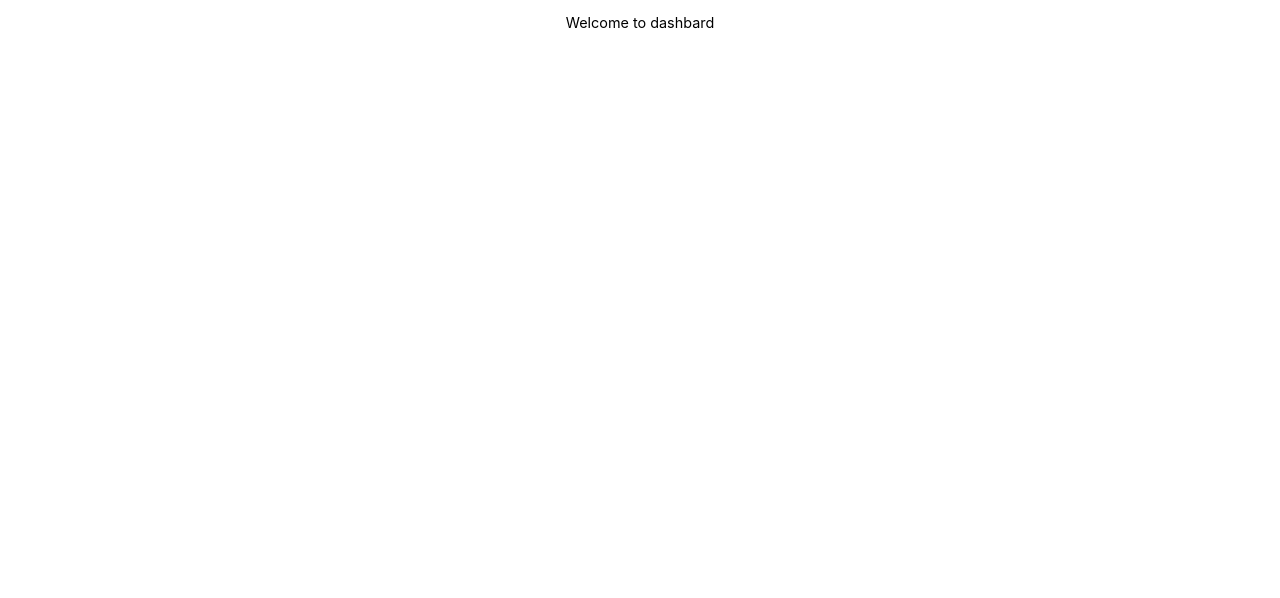
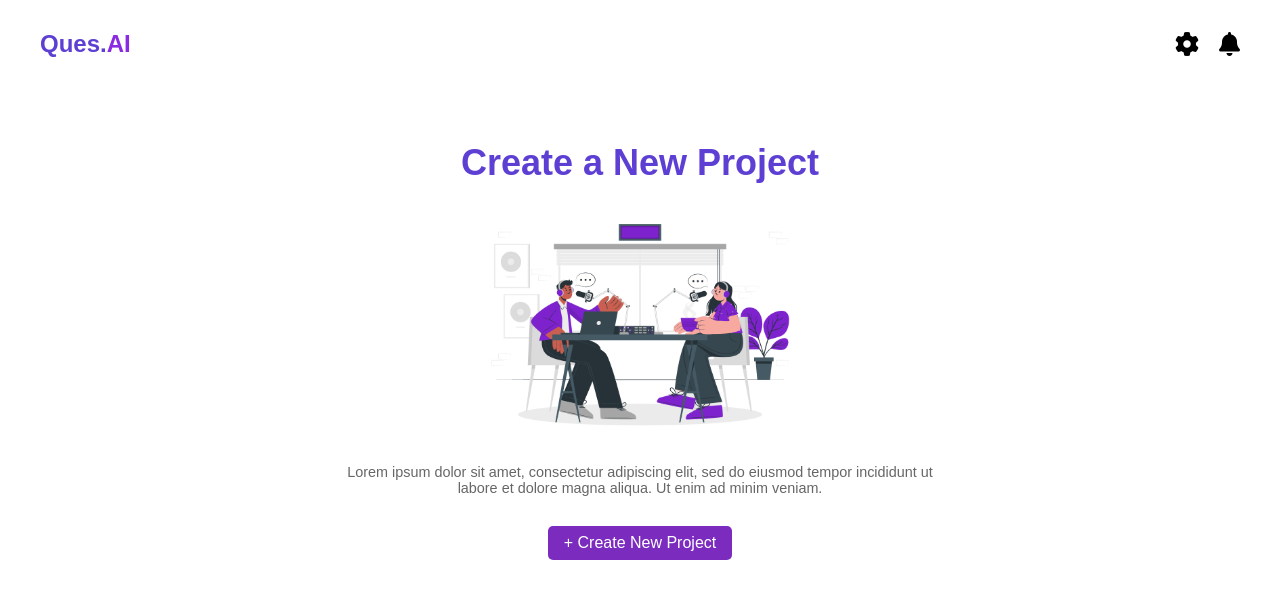
Before and after one commit to Pranali200/mern_app, a React (Create React App) app in the folder frontend/: page /dashboard in a window 1280 px wide. Shown: the top 598 px of the page. Built offline with nearby package versions, Linux system fonts and the light colour scheme.

Commit message:
Create project modal implementation

```diff
--- a/frontend/package.json
+++ b/frontend/package.json
@@ -3,6 +3,7 @@
   "version": "0.1.0",
   "private": true,
   "dependencies": {
+    "@fortawesome/fontawesome-free": "^6.7.2",
     "@testing-library/dom": "^10.4.0",
     "@testing-library/jest-dom": "^6.6.3",
     "@testing-library/react": "^16.3.0",
--- a/frontend/src/App.js
+++ b/frontend/src/App.js
@@ -1,7 +1,7 @@
 import LoginPage from './pages/LoginPage';
 import {BrowserRouter as Router, Routes, Route} from 'react-router-dom'
 import CreateAccountPage from './pages/CreateAccount';
-import Dashboard from './pages/Dashboard'
+import CreateProjectPage from './pages/CreateProjectPage';
 
 function App() {
   return (
@@ -9,7 +9,7 @@ function App() {
       <Routes>
         <Route path ="/" element = {<LoginPage/>}></Route>
         <Route path="/create-account" element={<CreateAccountPage/>}></Route>
-        <Route path = "/dashboard" element = {<Dashboard/>}></Route>
+        <Route path = "/dashboard" element = {<CreateProjectPage/>}></Route>
       </Routes>
     </Router>
   );
--- /dev/null
+++ b/frontend/src/pages/CreateProjectPage.jsx
@@ -0,0 +1,46 @@
+import '../styles/CreateProjectPage.css'
+import '@fortawesome/fontawesome-free/css/all.min.css';
+import { useState } from 'react';
+import CreateProjectPopup from './CreateProjectPopup';
+
+export default function CreateProjectPage(){
+    const [showPopUP, setShowPopUp] = useState('')
+
+    const handleCreateProjectClick = () =>{
+        setShowPopUp(true);
+    }
+    const handleClose = () =>{
+        setShowPopUp(false)
+    }
+
+    const handleCreateProject = ()=>{
+        console.log("project created");
+        setShowPopUp(false);
+    }
+    return(
+        <div className="create-project-container">
+            <header className="header">
+                <div className="logo"> Ques.<span>AI</span></div>
+                <div className="header-icons">
+                <i className='fas fa-cog'></i>
+                    <i className='fas fa-bell'></i>
+
+                </div>
+            </header>
+
+            <main className='main-content'>
+                <h1>Create a New Project</h1>
+
+                <img
+                src='/assets/cuate.png'
+                alt='Create Project Illustartion'
+                className='illustration'></img>
+
+                <p className='description'>Lorem ipsum dolor sit amet, consectetur adipiscing elit, sed do eiusmod tempor incididunt ut labore et dolore magna aliqua. Ut enim ad minim veniam.</p>
+                <button onClick = {handleCreateProjectClick} className='create-button'> + Create New Project</button>
+
+                {showPopUP && (<CreateProjectPopup onClose = {handleClose} onCreate = {handleCreateProject}/>) }
+            </main>
+        </div>
+    )
+}
--- /dev/null
+++ b/frontend/src/pages/CreateProjectPopup.jsx
@@ -0,0 +1,49 @@
+import { useState } from "react";
+import { createproject } from "../service/projectService"; // <-- Import your API function
+import '../styles/PopUp.css';
+
+export default function CreateProjectPopup({ userId, onClose, onCreate }) {
+  const [projectName, setProjectName] = useState('');
+  const [error, setError] = useState('');
+
+  const handleCreate = async () => {
+    if (projectName.trim() === '') {
+      setError('Project Name can\'t be empty');
+      return;
+    }
+
+    try {
+      const newProject = await createproject(userId, projectName);
+      onCreate(newProject);
+      setProjectName('');
+      setError('');
+      onClose();
+    } catch (err) {
+      console.error('Error creating project:', err);
+      setError('Failed to create project. Try again.');
+    }
+  };
+
+  const handleCancel = () => {
+    onClose();
+  };
+
+  return (
+    <div className="popup-overlay">
+      <div className="popup">
+        <h2>Create Project</h2>
+        <input
+          type="text"
+          placeholder="Type here"
+          value={projectName}
+          onChange={(e) => setProjectName(e.target.value)}
+        />
+        {error && <p className="error">{error}</p>}
+        <div className="popup-buttons">
+          <button onClick={handleCancel} className="cancel-button">Cancel</button>
+          <button onClick={handleCreate} className="create-button">Create</button>
+        </div>
+      </div>
+    </div>
+  );
+}
--- a/frontend/src/pages/Dashboard.jsx
+++ /dev/null
@@ -1,7 +0,0 @@
-export default function Dashboard(){
-    return(
-        <div>
-            <p>Welcome to dashbard</p>
-        </div>
-    )
-}
--- /dev/null
+++ b/frontend/src/service/projectService.js
@@ -0,0 +1,10 @@
+import API from './api'
+export const createproject = async (userId, name) =>{
+    const {data} = await API.post('/project/create', {userId,name});
+    return data;
+}
+
+export const getprojects = async (userId) =>{
+    const {data} = await API.post('/project/user/',{userId})
+    return data;
+}
--- /dev/null
+++ b/frontend/src/styles/CreateProjectPage.css
@@ -0,0 +1,66 @@
+.create-project-container{
+    display: flex;
+    flex-direction: column;
+    min-height: 100vh;
+    font-family:'Poppins', sans-serif;
+    background-color: #fff ;
+    padding: 20px;
+}
+
+.header{
+    display: flex;
+    justify-content: space-between;
+    align-items: center;
+    padding: 10px 20px;
+}
+
+.logo{
+font-size: 24px;
+font-weight: bold;
+color: #5D3FD3
+}
+
+.logo span{
+    color:#8A2BE2;
+}
+.header-icons i {
+    font-size: 24px;
+    margin-left: 20px;
+    cursor: pointer;
+}
+
+.main-content{
+    text-align: center;
+    margin-top: 50px;
+}
+
+.main-content h1{
+    font-size: 36px;
+    color:#5D3FD3;
+    margin-bottom:20px ;
+}
+.illustration{
+    width:300px;
+    margin: 20px 0;
+}
+
+.description{
+    color:#666;
+    margin-bottom: 30px;
+    max-width: 600px;
+    margin-left: auto;
+    margin-right: auto;
+}
+
+.create-button{
+    background-color:  #211935;
+    color:#fff;
+    border: none;
+    padding: 12px 25px;
+    font-size: 18px;
+    border-radius: 8px;
+    cursor: pointer
+}
+.create-button:hover{
+    background-color: #5D3FD3;
+}
--- /dev/null
+++ b/frontend/src/styles/PopUp.css
@@ -0,0 +1,62 @@
+.popup-overlay {
+    position: fixed;
+    top: 0;
+    left: 0;
+    width: 100%;
+    height: 100%;
+    background: rgba(0, 0, 0, 0.5);
+    display: flex;
+    justify-content: center;
+    align-items: center;
+    z-index: 999;
+  }
+
+  .popup {
+    background: white;
+    padding: 30px;
+    border-radius: 10px;
+    width: 400px;
+    text-align: center;
+  }
+
+  .popup h2 {
+    margin-bottom: 20px;
+  }
+
+  .popup input {
+    width: 100%;
+    padding: 10px;
+    margin-bottom: 10px;
+    border: 1px solid #ccc;
+    border-radius: 5px;
+  }
+
+  .popup .error {
+    color: red;
+    font-size: 14px;
+    margin-bottom: 10px;
+  }
+
+  .popup-buttons {
+    display: flex;
+    justify-content: space-between;
+    margin-top: 20px;
+  }
+
+  .cancel-button {
+    background: transparent;
+    border: none;
+    color: red;
+    font-size: 16px;
+    cursor: pointer;
+  }
+
+  .create-button {
+    background-color: #7b2cbf;
+    color: white;
+    border: none;
+    padding: 8px 16px;
+    font-size: 16px;
+    border-radius: 5px;
+    cursor: pointer;
+  }
```
Also changed, not shown: frontend/public/assets/cuate.png (added).
